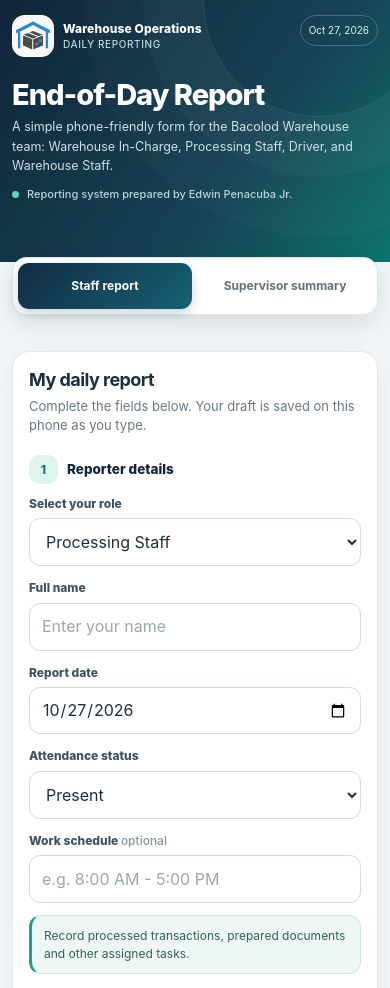
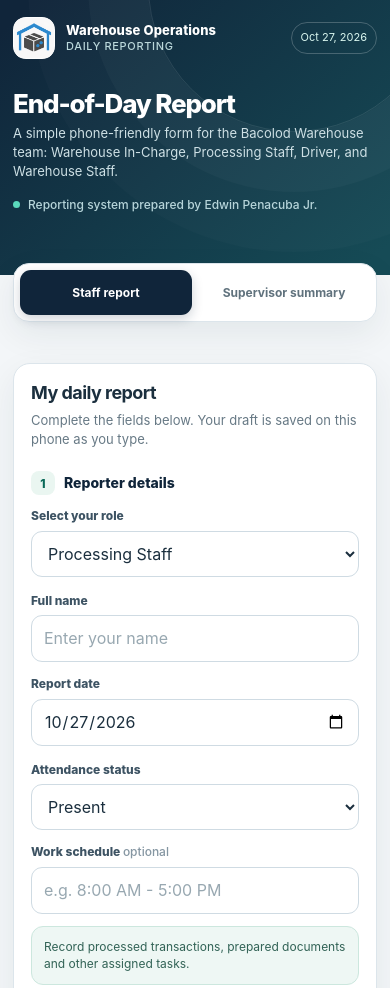
Before and after one commit to edwinpenacubaitechbacolod/bcd-warehouse-eod, a plain HTML site: page index.html in a window 390 px wide. Shown: the top 988 px of the page. Drawn offline with Linux system fonts and the light colour scheme.

Commit message:
Update index.html

```diff
--- a/index.html
+++ b/index.html
@@ -117,106 +117,6 @@
         padding: 10px 12px;
       }
     }
-
-    /* Mobile-first Operations Dashboard visual refresh — presentation only */
-    :root {
-      --bg:#eef4f6;
-      --edge:#dce9ed;
-      --shadow:0 8px 28px rgba(16,37,58,.075);
-    }
-    body { background:linear-gradient(180deg,#eaf2f5 0,#f5f8f9 420px); }
-    .hero {
-      background:linear-gradient(125deg,#10253a 0%,#164354 62%,#0c746d 100%);
-      padding-bottom:54px;
-    }
-    .hero:after { width:230px;height:230px;top:-115px;right:-45px; }
-    .hero .shell { padding-bottom:0; }
-    .hero-title { margin-top:25px; letter-spacing:-.035em; }
-    .hero-sub { line-height:1.65; }
-    .prepared-by { margin-top:11px; }
-    .main { margin-top:-32px; }
-    .tabs {
-      border:1px solid rgba(214,231,234,.95);
-      border-radius:17px;
-      padding:5px;
-      box-shadow:0 10px 26px rgba(14,50,65,.12);
-    }
-    .tab { transition:background-color .18s,color .18s,transform .18s; }
-    .tab:active,.btn:active { transform:scale(.985); }
-    .tab.active { background:linear-gradient(135deg,#102c43,#176174); }
-    .panel { border-radius:20px; box-shadow:var(--shadow); }
-    .panel h2 { font-size:19px; }
-    .section-head { margin-top:24px; }
-    .step { width:29px;height:29px;border-radius:10px;background:#dff4ed;color:#087b69; }
-    .role-note { border-left:3px solid #19a18b; }
-    .metric-wrap { background:#f4f9fa; }
-    input,select,textarea {
-      min-width:0;
-      max-width:100%;
-      border-color:#ccdde3;
-      background:#fff;
-      transition:border-color .18s,box-shadow .18s;
-    }
-    input[type="date"] {
-      display:block;width:100%;min-width:0;max-width:100%;
-      box-sizing:border-box;
-    }
-    .btn { min-height:48px;transition:background-color .18s,transform .18s; }
-    .btn.primary { background:linear-gradient(135deg,#0b927d,#087263);border-color:#087d6d; }
-    .email-box { background:linear-gradient(180deg,#effaf5,#f7fcfa); }
-    .autosave { color:#287b68; }
-    @media(max-width:780px) {
-      .hero { padding-bottom:52px; }
-      .main { margin-top:-30px; }
-      .layout { gap:12px; }
-      .side { position:static; }
-      .panel { margin-bottom:13px; }
-    }
-    @media(max-width:540px) {
-      .shell { padding-left:12px;padding-right:12px; }
-      .hero { padding-top:15px;padding-bottom:48px; }
-      .top { align-items:flex-start;gap:8px; }
-      .brand { min-width:0;gap:9px;font-size:12px; }
-      .brand small { font-size:10px; }
-      .mark { width:42px;height:42px; }
-      .today { font-size:10px;padding:7px 8px; }
-      .hero-title { margin-top:22px;font-size:29px;line-height:1.12; }
-      .hero-sub { font-size:12.5px;line-height:1.55; }
-      .prepared-by { font-size:11px;margin-top:11px; }
-      .main { margin-top:-28px; }
-      .tabs { margin-bottom:13px;border-radius:15px; }
-      .tab { font-size:12px;min-height:46px;padding:10px 5px; }
-      .panel { padding:16px;border-radius:17px; }
-      .panel h2 { font-size:18px; }
-      .panel p.helper { margin-bottom:15px; }
-      .section-head { margin:20px 0 11px;font-size:13.5px; }
-      .grid2 { grid-template-columns:minmax(0,1fr); }
-      .grid3 { grid-template-columns:repeat(3,minmax(0,1fr));gap:7px; }
-      .grid2 > *, .grid3 > *, .field { min-width:0;max-width:100%; }
-      .stack { gap:13px; }
-      input,select,textarea { font-size:16px;min-height:48px; }
-      input[type="date"] { width:100%;min-width:0;max-width:100%;padding:10px 12px; }
-      .metric-wrap { padding:9px; }
-      .metric-wrap input { font-size:16px;padding:9px 4px; }
-      .metric-wrap .field label { font-size:10.5px;min-height:43px; }
-      .actions { gap:9px; }
-      .actions .btn { min-height:49px; }
-      .preview { max-height:390px; }
-    }
-    @media(max-width:365px) {
-      .grid3 { grid-template-columns:1fr; }
-      .metric-wrap .field label { min-height:0; }
-      .today { white-space:normal;text-align:center; }
-    }
-    @media(prefers-reduced-motion:reduce) {
-      .tab,.btn,input,select,textarea { transition:none; }
-    }
-    @media print {
-      body { background:#fff; }
-      .main { margin:0; }
-      .panel { border:0;box-shadow:none;padding:0;margin:0; }
-    }
-
   </style>
 </head>
 <body>
```
